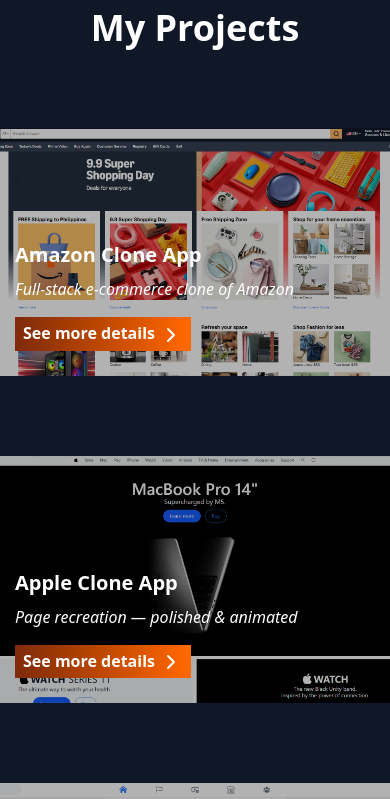
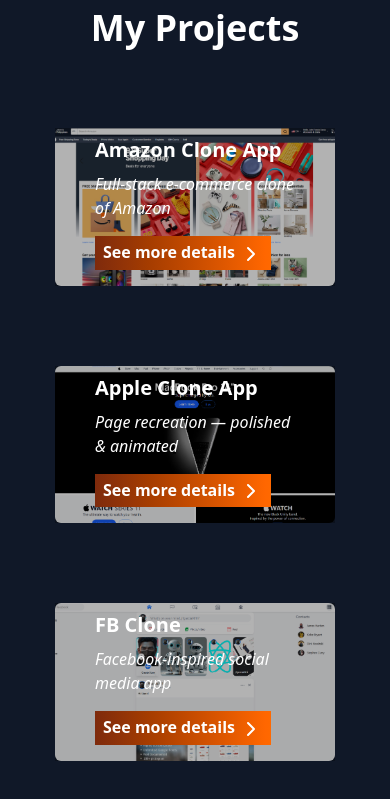
Before and after one commit to jfgarcia0911/jf-portfolio-nextjs, a Next.js app: page / in a window 390 px wide. Shown: the part 3060-3859 px from the top of the page. Built offline with nearby package versions, Linux system fonts and the light colour scheme.

Commit message:
style: remove min-w-110 for better responsive layout

```diff
--- a/components/projects/ProjectCard.jsx
+++ b/components/projects/ProjectCard.jsx
@@ -9,7 +9,7 @@ export default function ProjectCard({ project, index }) {
 		<li
 			key={index}
 			style={{ backgroundImage: `url(${project.image})` }}
-			className={`relative w-[80%] min-w-110 aspect-video bg-cover bg-center rounded-md group ${spacingClass}`}
+			className={`relative w-[80%]  aspect-video bg-cover bg-center rounded-md group ${spacingClass}`}
 		>
 			{/* Dark overlay */}
 			<div className="absolute inset-0 bg-black opacity-30 transition-opacity"></div>
```
